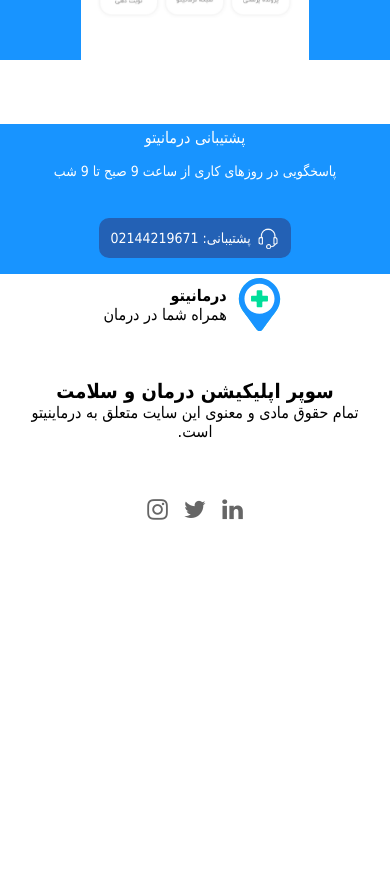
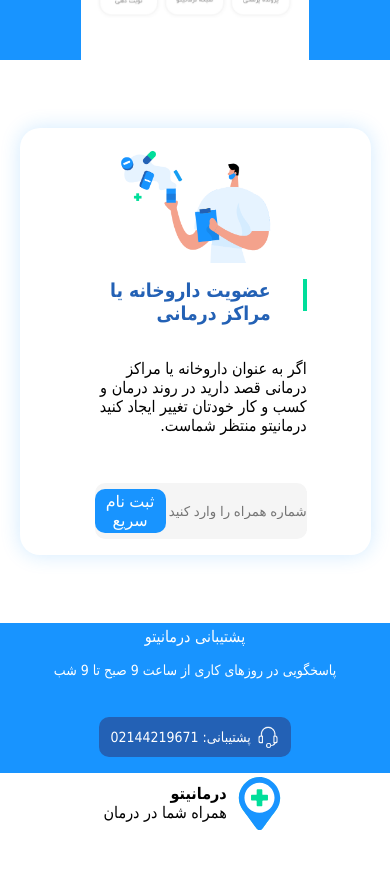
Before and after one commit to kave-me/darmanito-react, a React (Create React App) app: page / in a window 390 px wide. Shown: the part 2880-3759 px from the top of the page. Before the commit the page ends 3425 px from the top, so only its background shows below. Built offline with nearby package versions, Linux system fonts and the light colour scheme; a small style sheet from the web is missing.

Commit message:
make mainRegister responsive

```diff
--- a/src/asset/sass/component/_MainRegister.scss
+++ b/src/asset/sass/component/_MainRegister.scss
@@ -12,8 +12,8 @@
     box-shadow: 0 0 20px rgba($primary-color, .2);
     border-radius: 20px;
     &__img {
-        width: auto;
-        height: 350px;
+        width: 35%;
+        height: auto;
         align-self: flex-end;
     }
     &__info {
@@ -64,3 +64,35 @@
     }
 
 }
+@media screen and (max-width: 768px) {
+    .mainRegister {
+        display: flex;
+        width: 100%;
+        height: auto;
+        flex-direction: column;
+        padding: 1rem;
+        &__img {
+            width: 50%;
+            height: auto;
+            align-self: center;
+            margin-bottom: 1rem;
+        }
+        &__info {
+            width: 70%;
+            &__title {
+                height: 2rem;
+                margin-bottom: 3rem;
+                font-size: 1.2rem;
+            }
+            &__description {
+                margin-top: 2rem;
+            }
+            &__input {
+                width: 95%;
+                &__input {
+                    width: 90%;
+                }
+            }
+        }
+    }
+}
--- a/src/asset/sass/index.css
+++ b/src/asset/sass/index.css
@@ -1648,8 +1648,8 @@
 }
 
 .mainRegister__img {
-  width: auto;
-  height: 350px;
+  width: 35%;
+  height: auto;
   -ms-flex-item-align: end;
       align-self: flex-end;
 }
@@ -1714,6 +1714,46 @@
   outline: none;
 }
 
+@media screen and (max-width: 768px) {
+  .mainRegister {
+    display: -webkit-box;
+    display: -ms-flexbox;
+    display: flex;
+    width: 100%;
+    height: auto;
+    -webkit-box-orient: vertical;
+    -webkit-box-direction: normal;
+        -ms-flex-direction: column;
+            flex-direction: column;
+    padding: 1rem;
+  }
+  .mainRegister__img {
+    width: 50%;
+    height: auto;
+    -ms-flex-item-align: center;
+        -ms-grid-row-align: center;
+        align-self: center;
+    margin-bottom: 1rem;
+  }
+  .mainRegister__info {
+    width: 70%;
+  }
+  .mainRegister__info__title {
+    height: 2rem;
+    margin-bottom: 3rem;
+    font-size: 1.2rem;
+  }
+  .mainRegister__info__description {
+    margin-top: 2rem;
+  }
+  .mainRegister__info__input {
+    width: 95%;
+  }
+  .mainRegister__info__input__input {
+    width: 90%;
+  }
+}
+
 .RegisterPharmacyFirstFormContainer {
   display: -webkit-box;
   display: -ms-flexbox;
--- a/src/pages/Main.js
+++ b/src/pages/Main.js
@@ -14,7 +14,7 @@
             <MainAbout/>
             <MainFeatures/>
             <MainDownload/>
-            {/* <MainRegister/> */}
+            <MainRegister/>
             <Support/>
             <Footer/>
         </div>
```
Also changed, not shown: 1 other file (tests, documents, lock files or other folders).
